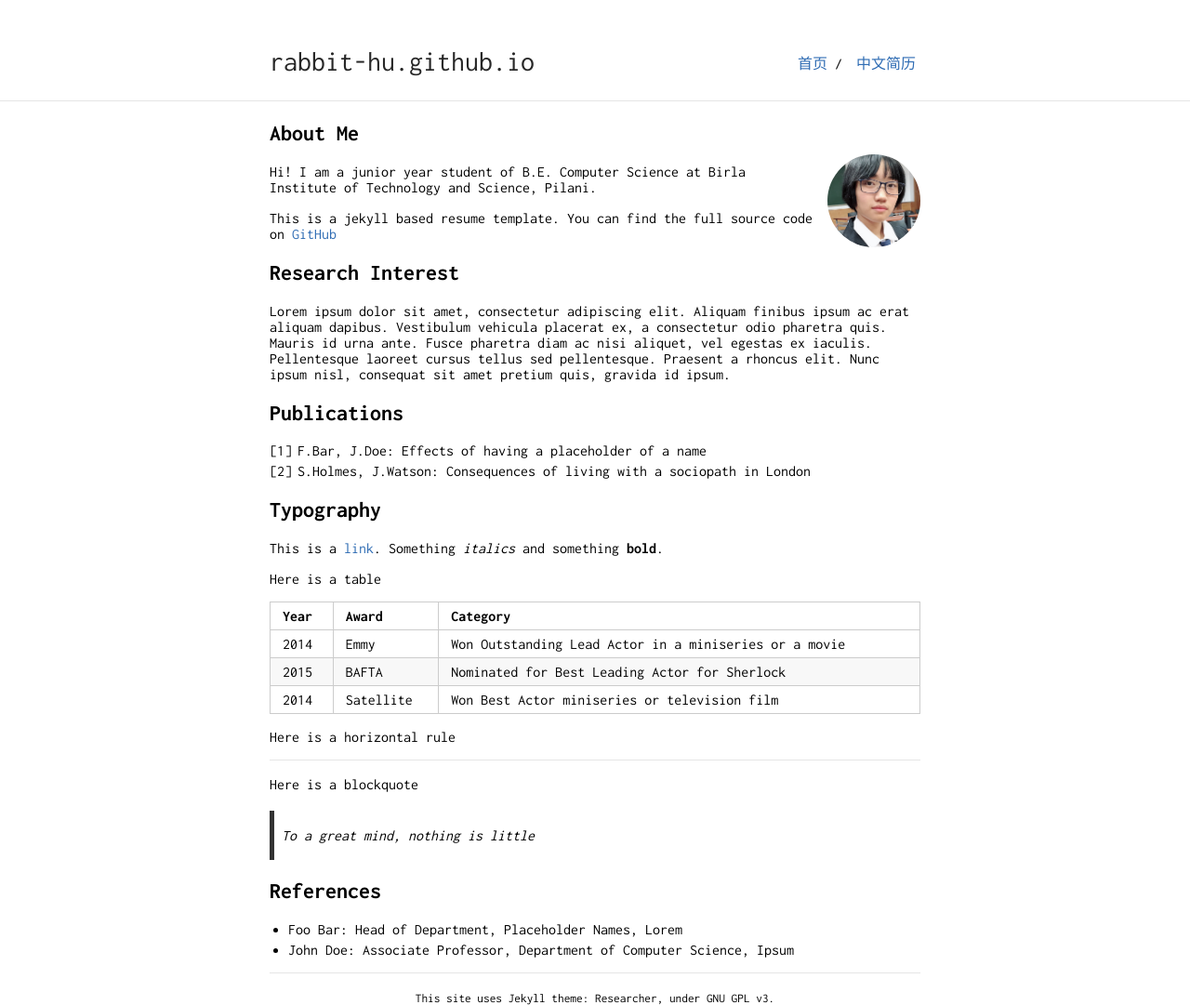
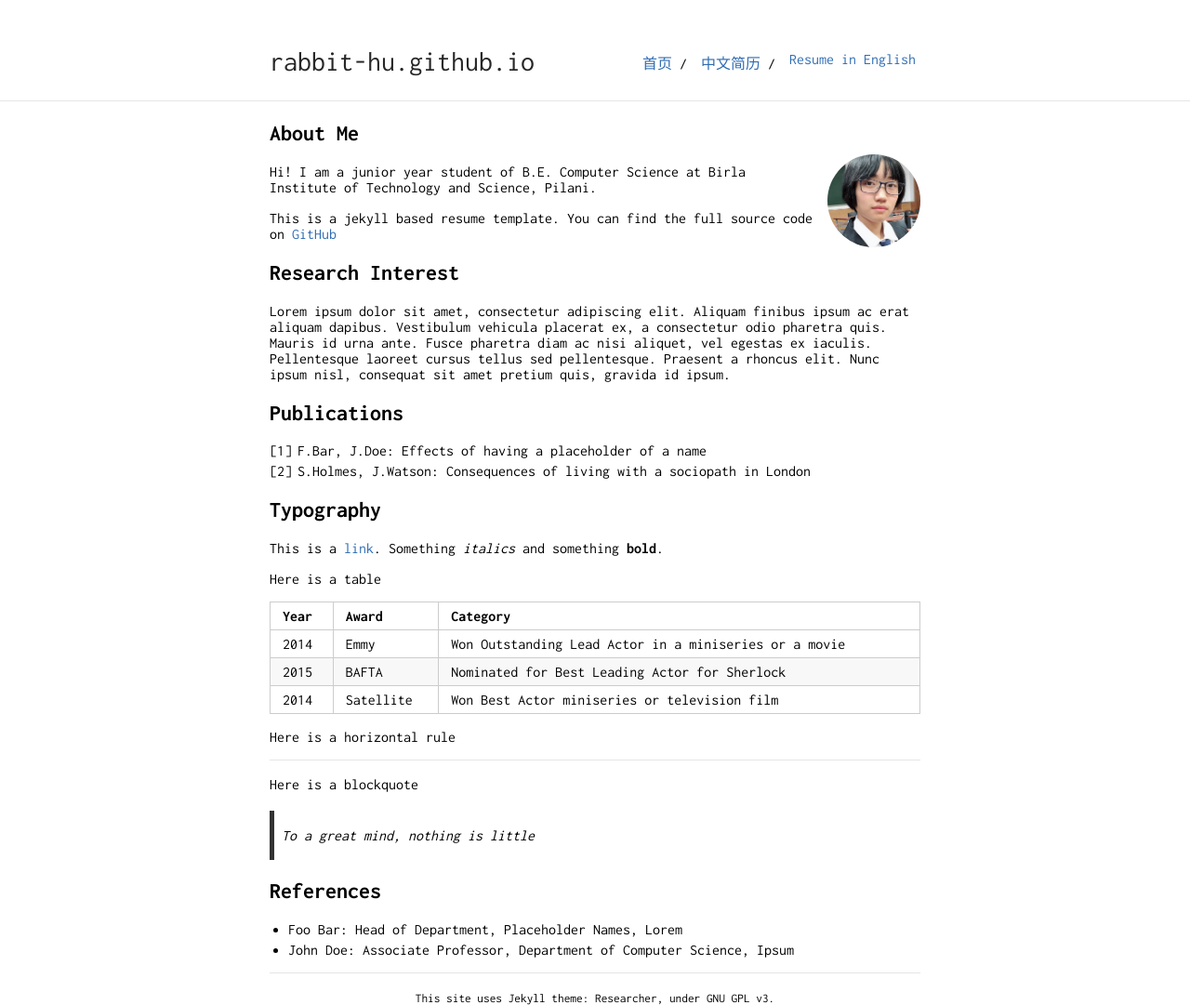
Before and after one commit to Rabbit-Hu/rabbit-hu.github.io, a Jekyll site: the page built from docs/index_template.md, in a window 1280 px wide. Shown: the whole page at 93% size. Built offline with Jekyll 4.4.1, drawn with Linux system fonts in a browser that asks for light colours; our own code applies the rules of GitHub Pages for plain Markdown files.

Commit message:
Update navigator

```diff
--- a/docs/_config.yml
+++ b/docs/_config.yml
@@ -20,3 +20,5 @@ nav:
    link: "/"
  - name: "中文简历"
    link: "/cv-zh/"
+ - name: "Resume in English"
+   link: "/cv-en/"
```
